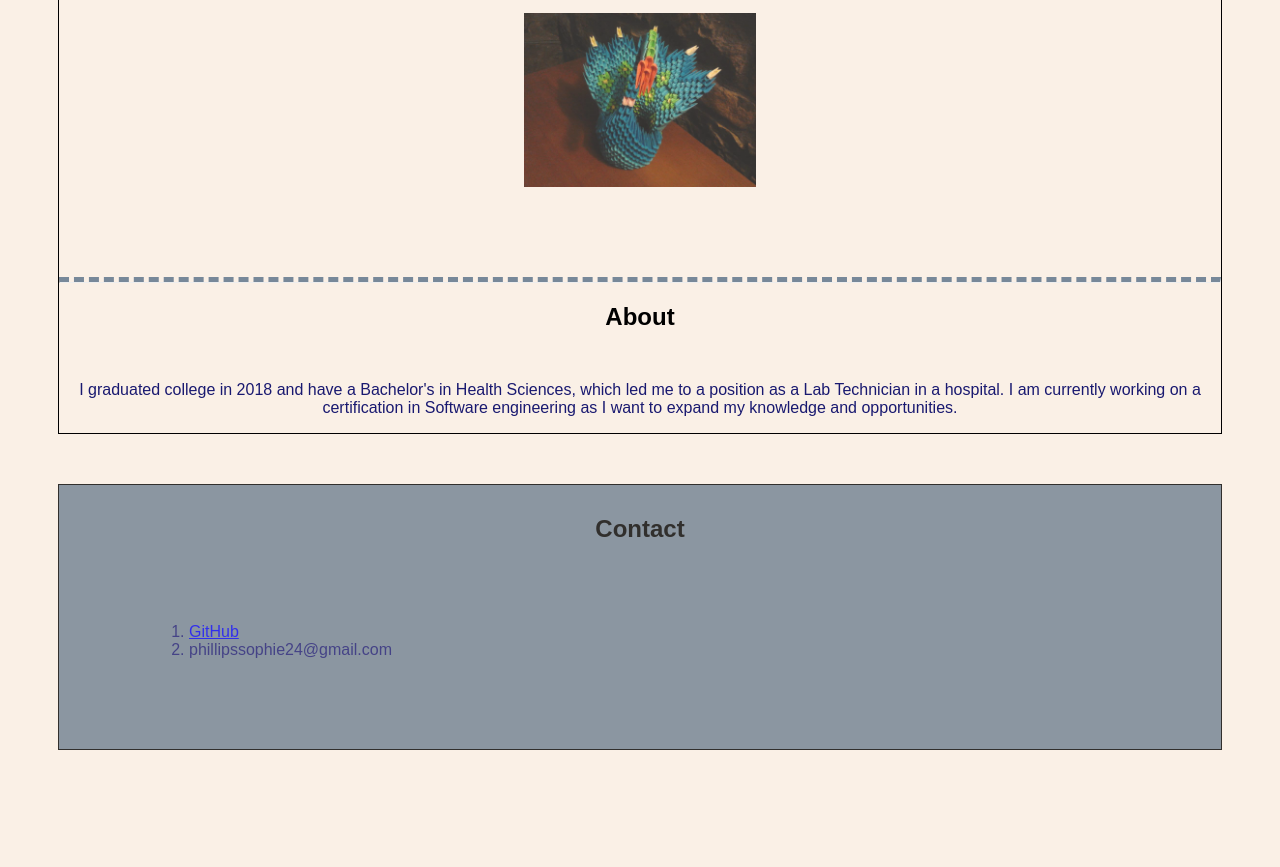
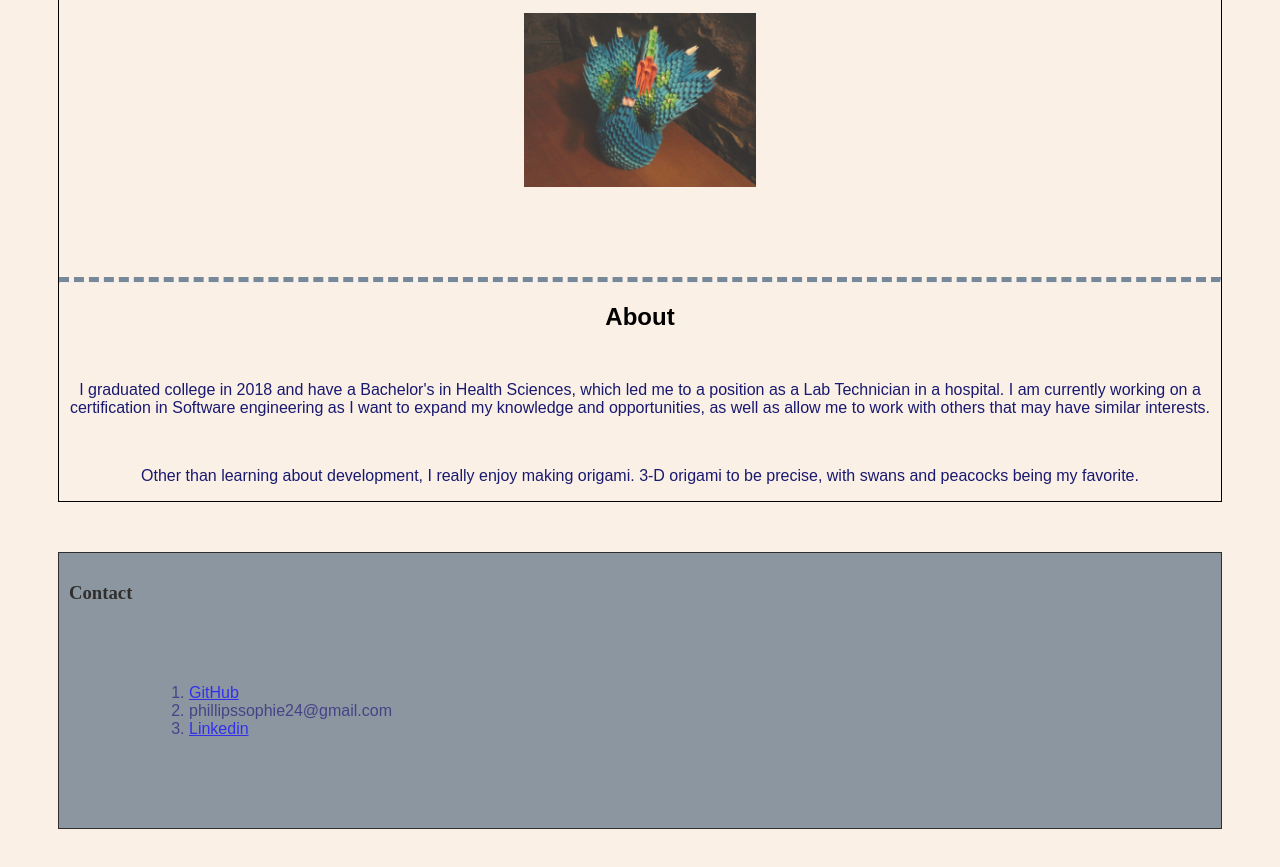
Before and after one commit to LilacAlstro/Portfolio, a plain HTML site: page index.html in a window 1280 px wide. Shown: the part 575-1442 px from the top of the page. Before the commit the page ends 1375 px from the top, so only its background shows below. Drawn offline with Linux system fonts and the light colour scheme.

Commit message:
Update index.html

```diff
--- a/index.html
+++ b/index.html
@@ -3,6 +3,9 @@
   <head>
     <title>Portfolio</title>
     <link href="style.css" rel="stylesheet" type="text/css" />
+
+    <meta charset="utf-8">
+	  <meta name="viewport" content="width=device-width">
   </head>
   <!--Header-->
   <body>
@@ -33,23 +36,32 @@
 
       <h2>About</h2>
 
+     <main>
       <p>
         I graduated college in 2018 and have a Bachelor's in Health Sciences,
         which led me to a position as a Lab Technician in a hospital. I am
         currently working on a certification in Software engineering as I want
-        to expand my knowledge and opportunities.
+        to expand my knowledge and opportunities, as well as allow me to work
+        with others that may have similar interests.
       </p>
+      <p>
+        Other than learning about development, I really enjoy making origami. 3-D
+        origami to be precise, with swans and peacocks being my favorite.
+      </p>
+
+    </main>
 
     </article>
 
     <!--Contact-->
 
     <footer>
-      <h2>Contact</h2>
+      <h3>Contact</h3>
 
     <ol>
       <li><a href="https://github.com/LilacAlstro">GitHub</a></li>
       <li>phillipssophie24@gmail.com</li>
+      <li><a href="www.linkedin.com/in/sophia-phillips-25ba35176">Linkedin</a></li>
     </ol>
 
     </footer>
```
